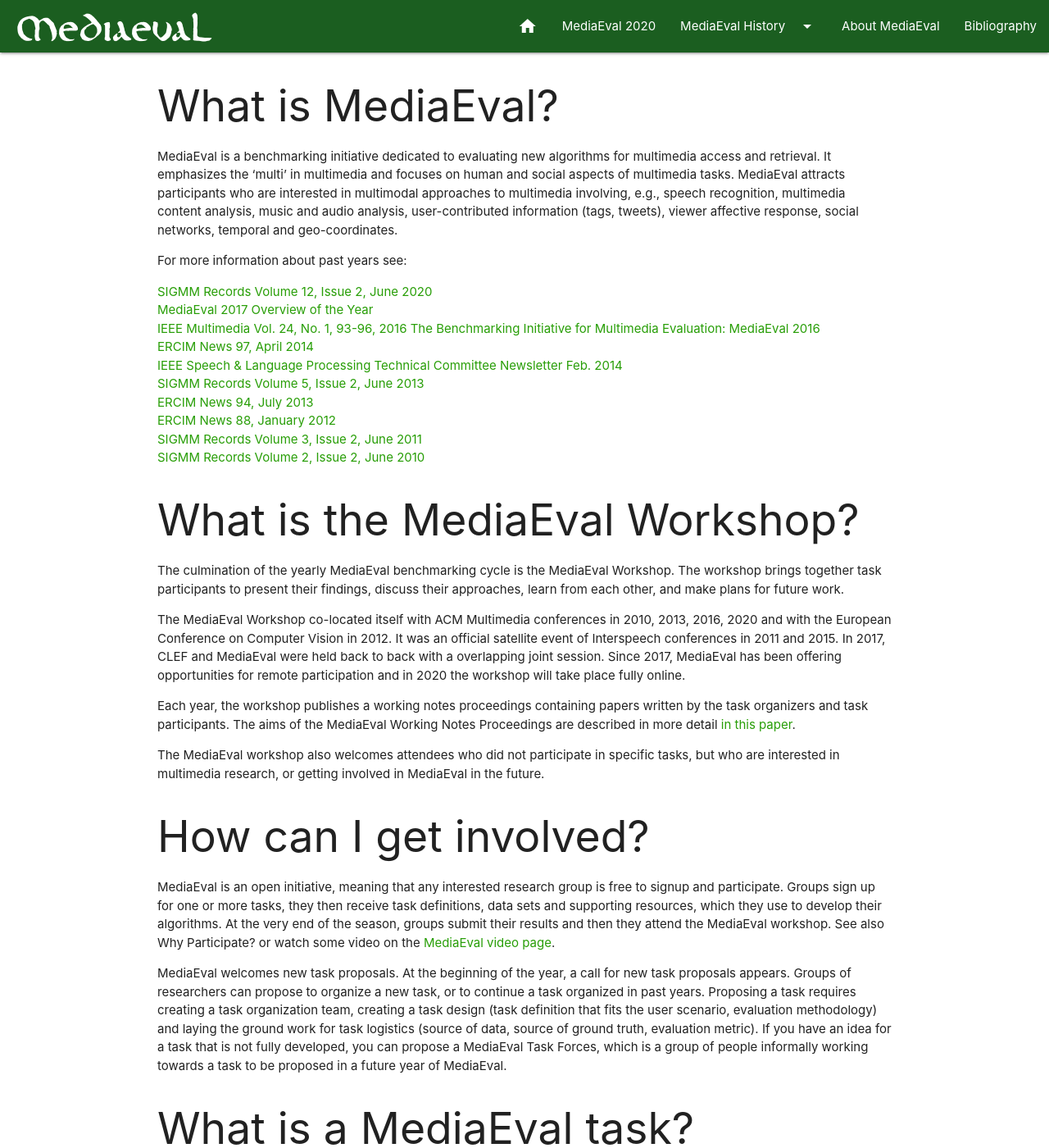
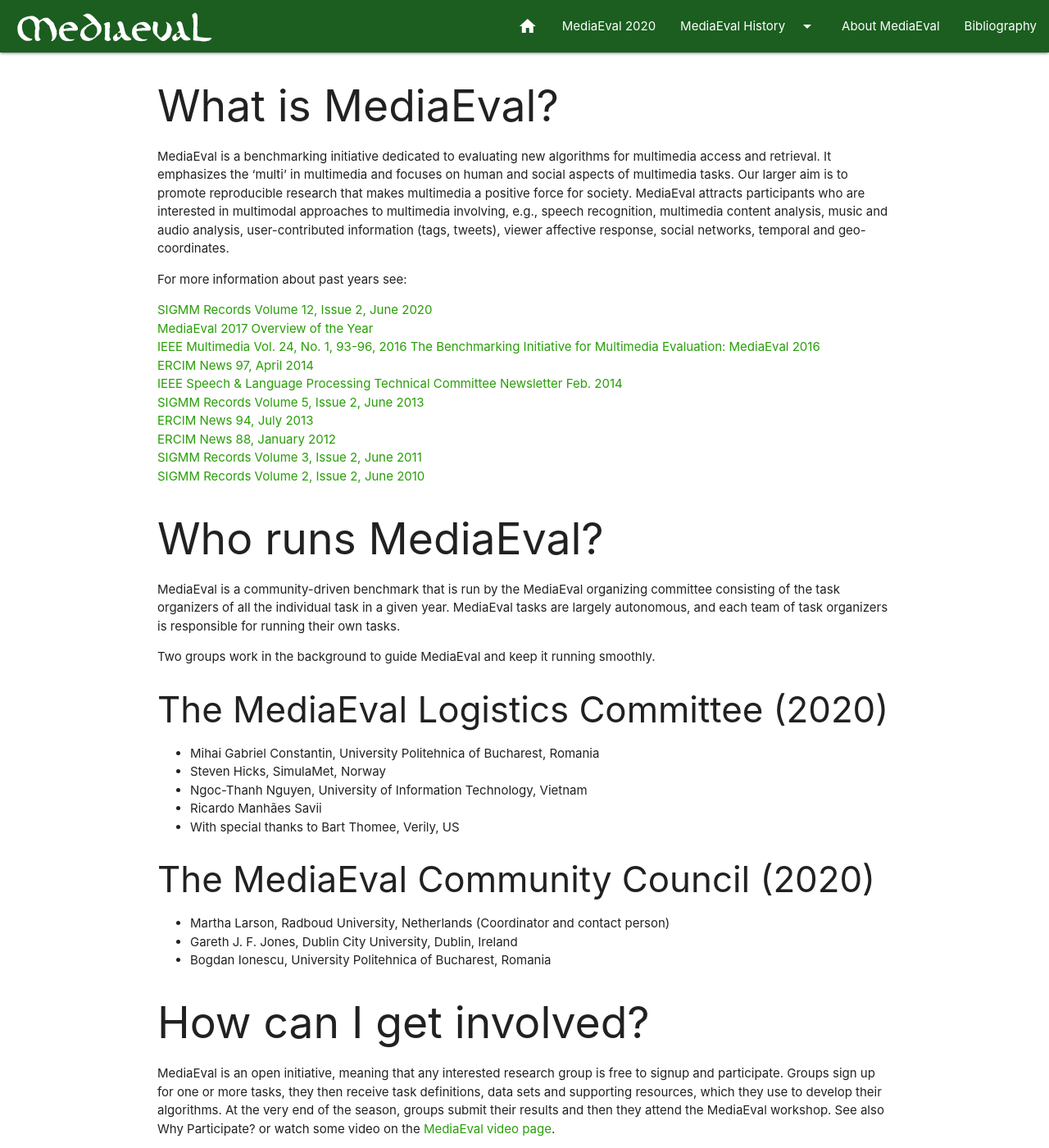
Before and after one commit to multimediaeval/multimediaeval.github.io, a Jekyll site: the page built from pages/04_about.md, in a window 1280 px wide and 1400 px high. Shown: the whole window at 82% size. Built offline with Jekyll 4.4.1, drawn with Linux system fonts in a browser that asks for light colours; some of the changed text lies outside the part shown.

Commit message:
Update 04_about.md
Add organizers names.

```diff
--- a/pages/04_about.md
+++ b/pages/04_about.md
@@ -6,7 +6,7 @@
 ---
 ## What is MediaEval?
 
-MediaEval is a benchmarking initiative dedicated to evaluating new algorithms for multimedia access and retrieval. It emphasizes the 'multi' in multimedia and focuses on human and social aspects of multimedia tasks. MediaEval attracts participants who are interested in multimodal approaches to multimedia involving, e.g., speech recognition, multimedia content analysis, music and audio analysis, user-contributed information (tags, tweets), viewer affective response, social networks, temporal and geo-coordinates.
+MediaEval is a benchmarking initiative dedicated to evaluating new algorithms for multimedia access and retrieval. It emphasizes the 'multi' in multimedia and focuses on human and social aspects of multimedia tasks. Our larger aim is to promote reproducible research that makes multimedia a positive force for society. MediaEval attracts participants who are interested in multimodal approaches to multimedia involving, e.g., speech recognition, multimedia content analysis, music and audio analysis, user-contributed information (tags, tweets), viewer affective response, social networks, temporal and geo-coordinates.
 
 For more information about past years see:
 
@@ -21,6 +21,37 @@
 [SIGMM Records Volume 3, Issue 2, June 2011](http://sigmm.org/records/records1102/featured01.html) \\
 [SIGMM Records Volume 2, Issue 2, June 2010](http://www.sigmm.org/records/records1002/featured03)
 
+## Who runs MediaEval?
+MediaEval is a community-driven benchmark that is run by the MediaEval organizing committee consisting of the task organizers of all the individual task in a given year. MediaEval tasks are largely autonomous, and each team of task organizers is responsible for running their own tasks.
+
+Two groups work in the background to guide MediaEval and keep it running smoothly.
+
+### The MediaEval Logistics Committee (2020)
+* Mihai Gabriel Constantin, University Politehnica of Bucharest, Romania
+* Steven Hicks, SimulaMet, Norway
+* Ngoc-Thanh Nguyen, University of Information Technology, Vietnam
+* Ricardo Manhães Savii
+* With special thanks to Bart Thomee, Verily, US
+
+### The MediaEval Community Council (2020)
+* Martha Larson, Radboud University, Netherlands (Coordinator and contact person)
+* Gareth J. F. Jones, Dublin City University, Dublin, Ireland
+* Bogdan Ionescu, University Politehnica of Bucharest, Romania
+
+## How can I get involved?
+MediaEval is an open initiative, meaning that any interested research group is free to signup and participate. Groups sign up for one or more tasks, they then receive task definitions, data sets and supporting resources, which they use to develop their algorithms. At the very end of the season, groups submit their results and then they attend the MediaEval workshop. See also Why Participate? or watch some video on the [MediaEval video page](http://www.multimediaeval.org/video/index.html).
+
+MediaEval welcomes new task proposals. At the beginning of the year, a call for new task proposals appears. Groups of researchers can propose to organize a new task, or to continue a task organized in past years. Proposing a task requires creating a task organization team, creating a task design (task definition that fits the user scenario, evaluation methodology) and laying the ground work for task logistics (source of data, source of ground truth, evaluation metric). If you have an idea for a task that is not fully developed, you can propose a MediaEval Task Forces, which is a group of people informally working towards a task to be proposed in a future year of MediaEval.
+
+## What is a MediaEval task?
+A MediaEval task consists of four parts:
+* Data provided to the benchmark participants,
+* A task definition that describes the problem to be solved,
+* Ground truth against which participants’ algorithms are evaluated,
+* An evaluation metric.
+
+MediaEval tasks are oriented towards user needs in specific application settings and, to the extent possible, are based on scenarios of use derived from real-world problems.
+
 ## What is the MediaEval Workshop?
 
 The culmination of the yearly MediaEval benchmarking cycle is the MediaEval Workshop. The workshop brings together task participants to present their findings, discuss their approaches, learn from each other, and make plans for future work.
@@ -31,31 +62,12 @@
 
 The MediaEval workshop also welcomes attendees who did not participate in specific tasks, but who are interested in multimedia research, or getting involved in MediaEval in the future.
 
-## How can I get involved?
-
-MediaEval is an open initiative, meaning that any interested research group is free to signup and participate. Groups sign up for one or more tasks, they then receive task definitions, data sets and supporting resources, which they use to develop their algorithms. At the very end of the season, groups submit their results and then they attend the MediaEval workshop. See also Why Participate? or watch some video on the [MediaEval video page](http://www.multimediaeval.org/video/index.html).
-
-MediaEval welcomes new task proposals. At the beginning of the year, a call for new task proposals appears. Groups of researchers can propose to organize a new task, or to continue a task organized in past years. Proposing a task requires creating a task organization team, creating a task design (task definition that fits the user scenario, evaluation methodology) and laying the ground work for task logistics (source of data, source of ground truth, evaluation metric). If you have an idea for a task that is not fully developed, you can propose a MediaEval Task Forces, which is a group of people informally working towards a task to be proposed in a future year of MediaEval.
-
-
-
-## What is a MediaEval task?
-A MediaEval task consists of four parts:
-* Data provided to the benchmark participants,
-* A task definition that describes the problem to be solved,
-* Ground truth against which participants’ algorithms are evaluated,
-* An evaluation metric.
-
-MediaEval tasks are oriented towards user needs in specific application settings and, to the extent possible, are based on scenarios of use derived from real-world problems.
-
 ## How did MediaEval come into being?
-MediaEval is a community-driven benchmark that is run by the MediaEval organizing committee consisting of the task organizers of all the individual task in a given year.
-
 Martha Larson and Gareth Jones founded MediaEval in 2008 as VideoCLEF, a track in the [CLEF Campaign](http://www.clef-campaign.org/). Martha Larson serves as the overall contact person and the organizing force behind the MediaEval Workshop.
 
 MediaEval became an independent benchmarking initiative in 2010 under the auspices of the PetaMedia Network of Excellence. In 2011, it also received support from ICT Labs of EIT. Since 2012, MediaEval has run as a fully bottom-up benchmark, in that it is not associated with a single "parent project".
 
-For support over the years we would particularly like to thank the [ELIAS](http://elias-network.eu/) (Evaluating Information Access Systems), an ESF Research Networking Programme, the [ACM SIGIR Special Interest Group on Information Retrieval] (http://sigir.org/), and the [ACM SIGMM Special Interest Group on Multimedia](http://sigmm.org/). We are grateful for the support, especially because it enables us to offer travel grants to students and other researchers in need of support. Please refer to the pages of the individual years for complete lists of supporters.
+For support over the years we would particularly like to thank the [ELIAS](http://elias-network.eu/) (Evaluating Information Access Systems), an ESF Research Networking Programme, the [ACM SIGIR Special Interest Group on Information Retrieval] (http://sigir.org/), and the [ACM SIGMM Special Interest Group on Multimedia](http://sigmm.org/). We are grateful for the support, specifically, because it enables us to offer travel grants to students and other researchers in need of support. The [Multimedia Computing Group at TU Delft](https://www.tudelft.nl/ewi/over-de-faculteit/afdelingen/intelligent-systems/multimedia-computing/) has made an important contribution to MediaEval, and we would especially like to thank Saskia Peters. Please refer to the pages of the individual years for complete lists of supporters.
 
 ### Why participate ?
 
```
